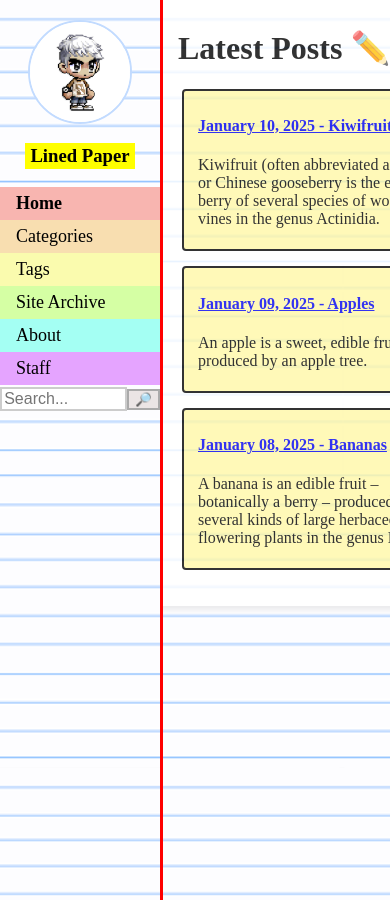
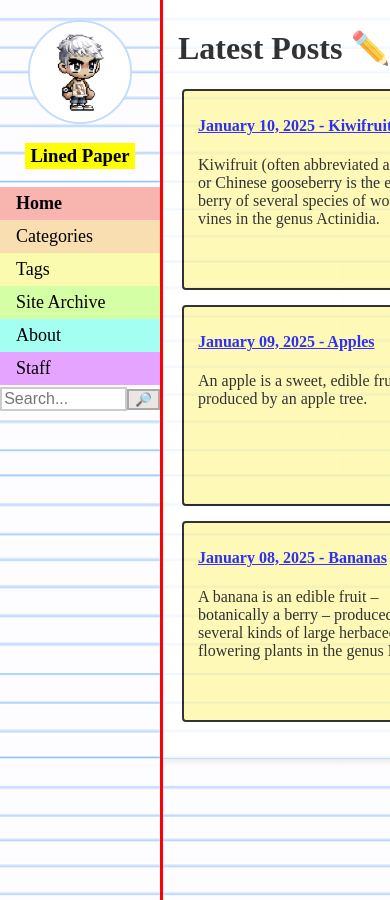
Before and after one commit to iangge/lined-paper, a Jekyll site: the page built from index.html, in a window 390 px wide. Built offline with Jekyll 4.4.1, drawn with Linux system fonts in a browser that asks for light colours; the list of posts is cut into pages by our own code.

Commit message:
Make mobile container height fixed to 187 px

```diff
--- a/assets/css/styles.scss
+++ b/assets/css/styles.scss
@@ -160,3 +160,9 @@
       margin: 0 0 20px 0; /* Keep only bottom margin */
       padding: 0; /* Remove padding, if any */
     }
+
+    @media only screen and (max-width: 600px) {
+      .container {
+        height: 187px;
+      }
+    }
```
Also changed, not shown: 6 other files.
